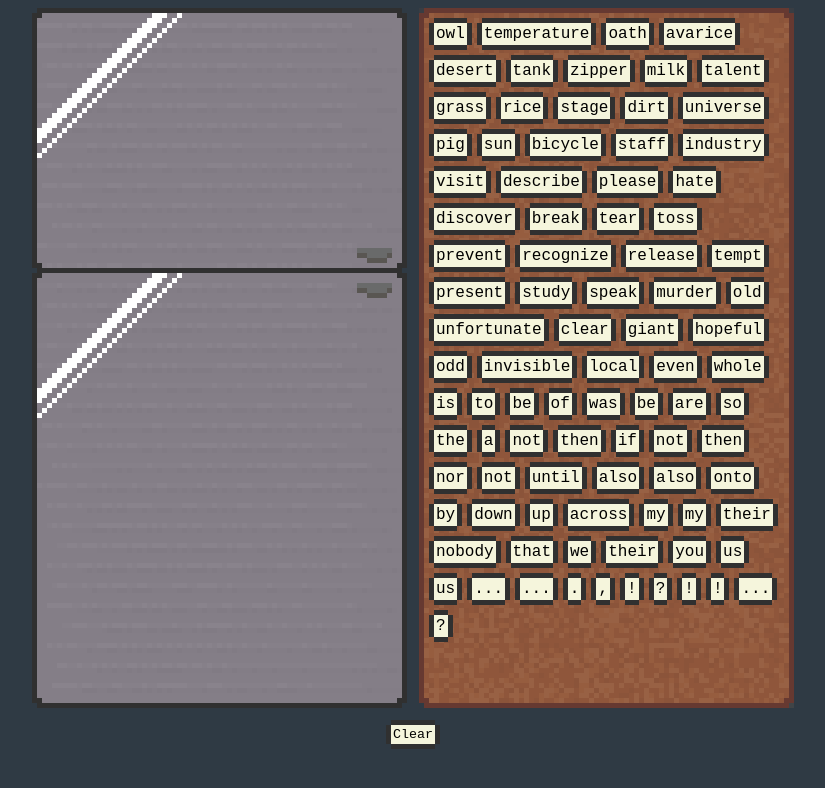
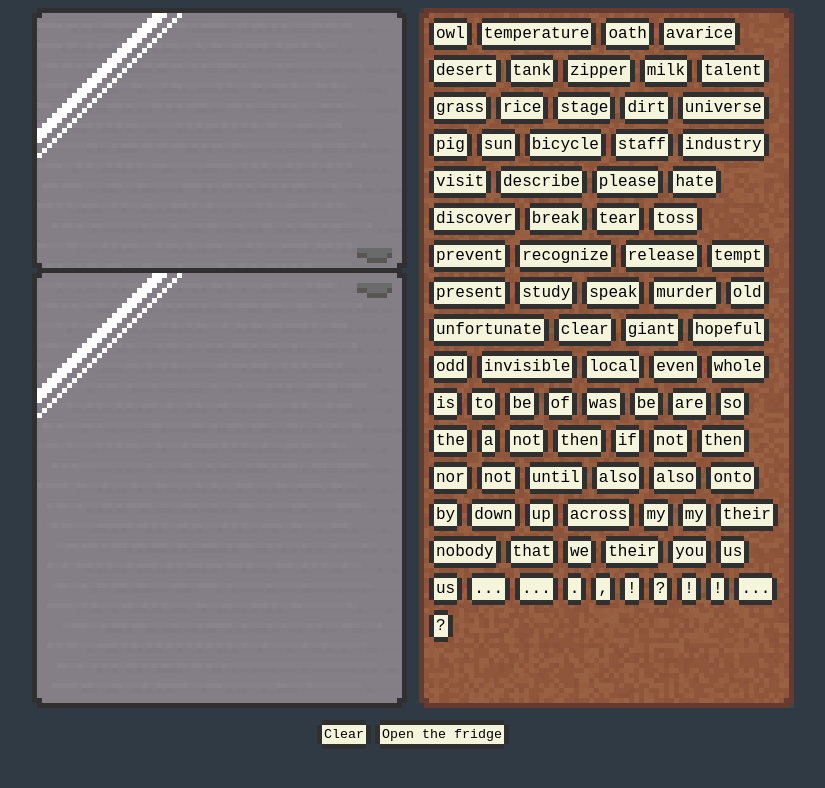
Before and after one commit to estivalbloom/fridge-magnet, a Vue app: page / in a window 1280 px wide. Shown: the top 788 px of the page, without its empty margins (227-1052 px from the left). Built offline with nearby package versions, Linux system fonts and the light colour scheme.

Commit message:
Adds opening the fridge

```diff
--- a/src/App.vue
+++ b/src/App.vue
@@ -1,7 +1,9 @@
 <script setup lang="ts">
 	import Sortable from 'sortablejs';
-	import { onMounted, useTemplateRef } from 'vue';
+	import { onMounted, useTemplateRef, ref } from 'vue';
 	import { WordType, WordBank} from './word-bank';
+
+	const open = ref(false);
 
 	const date = new Date()
 	const seed = date.toLocaleDateString('en-US', { timeZone : 'GMT'});
@@ -61,18 +63,20 @@
 			magnetRef.value?.appendChild(node);
 		})
 	}
+
 </script>
 
 <template>
 	<div id="app">
 		<div id="containers">
-			<div id="fridge" class="magnet-container" ref="fridge"></div>
+			<div id="fridge" :class="{ 'magnet-container': true, 'fridge-open': open }" ref="fridge"></div>
 			<div id="board" class="magnet-container" ref="magnet-board">
 				<div class="magnet" v-for="magnet in magnets">{{ magnet }}</div>
 			</div>
 		</div>
 		<div id="controls">
 			<input type="button" value="Clear" class="magnet" @click="clear">
+			<input type="button" :value="`${open ? 'Close' : 'Open'} the fridge`" class="magnet" @click="() => open = !open">
 		</div>
 	</div>
 </template>
@@ -114,6 +118,10 @@
 	background-image: url('./fridge.png');
 }
 
+.fridge-open {
+	background-image: url('./fridge-open.png') !important;
+}
+
 #board {
 	background-image: url('./drawer.png');
 }
@@ -130,5 +138,6 @@
 #controls {
 	display: flex;
 	justify-content: center;
+	gap: 4px;
 }
 </style>
```
Also changed, not shown: src/fridge-open.png (added).
